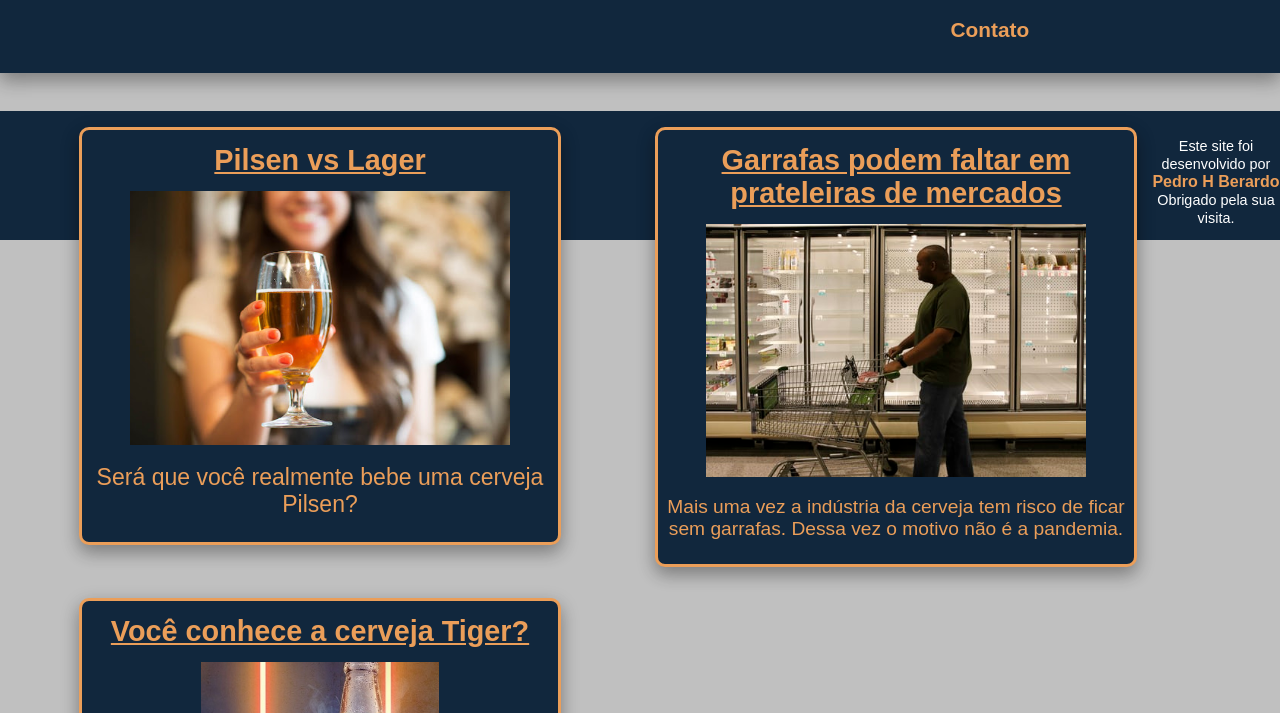
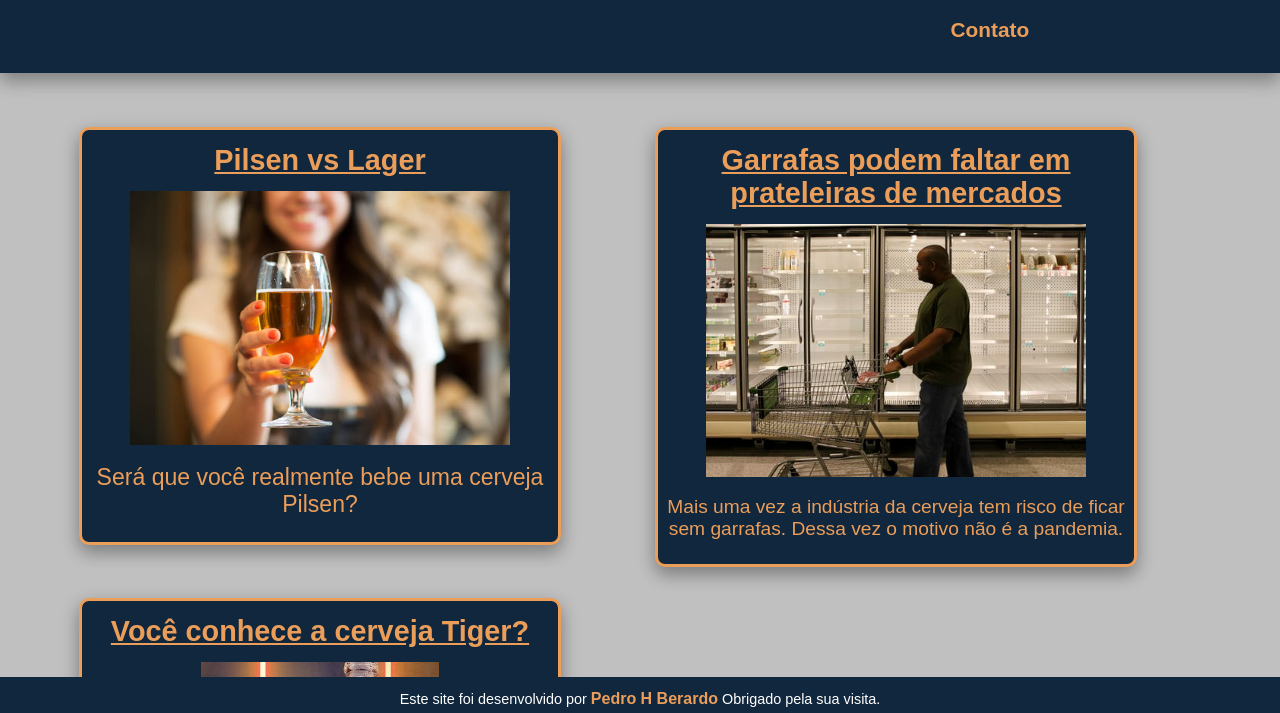
Before and after one commit to Pberardo/boratomaruma021, a plain HTML site: page index.html in a window 1280 px wide. Shown: the part 87-800 px from the top of the page. Drawn offline with Linux system fonts and the light colour scheme; a script that the page names is missing; a web font is replaced by a local one.

Commit message:
Add files via upload

```diff
--- a/Tiger.css
+++ b/Tiger.css
@@ -271,6 +271,13 @@ hr{
         margin: 13% 0 0 0;
         text-decoration: underline;
     }
+
+    .footer{
+        height: 10px;
+        position: fixed;
+        bottom: 0;
+        padding: 1% 0 1% 0 ;
+    }
 }
 
 
--- a/contato.css
+++ b/contato.css
@@ -200,6 +200,12 @@ img{
         padding-bottom: 0;
     }
 
+    .footer{
+        height: 10px;
+        position: fixed;
+        bottom: 0;
+        padding: 1% 0 1% 0 ;
+    }
 
 
 }
--- a/index.css
+++ b/index.css
@@ -212,6 +212,14 @@ a{
         width: 40%;
         padding-left: 5%;
     }
+
+    .footer{
+        height: 10px;
+        position: fixed;
+        bottom: 0;
+        padding: 1% 0 1% 0 ;
+    }
+
 }
 
 @media only screen and (max-width: 767px){
--- a/index.html
+++ b/index.html
@@ -27,6 +27,7 @@
         </div>
     </header>
 
+    <div class="page-warp">
         <div class="column1">
             <div class="button">
                 <a href="pilsenxlager.html">
@@ -73,7 +74,8 @@
             </div>
         </div>
 
-    <div class="footer">
+    </div>
+    <footer class="footer">
         <span class="message">
             Este site foi desenvolvido por
         </span>
@@ -83,7 +85,7 @@
         <span class="message">
              Obrigado pela sua visita.
         </span>
-    </div>
+    </footer>
 
 </body>
 </html
--- a/pilsenxlager.css
+++ b/pilsenxlager.css
@@ -365,7 +365,12 @@ a{
         margin: 0 0 0 20%;
     }
 
-
+    .footer{
+        height: 10px;
+        position: fixed;
+        bottom: 0;
+        padding: 1% 0 1% 0 ;
+    }
 
 }
 
--- a/prateleirasvazias.css
+++ b/prateleirasvazias.css
@@ -322,6 +322,13 @@ a{
         margin: 0 0 0 20%;
     }
 
+    .footer{
+        height: 10px;
+        position: fixed;
+        bottom: 0;
+        padding: 1% 0 1% 0 ;
+    }
+
 
 
 }
```
Also changed, not shown: Tiger.html (+2 -2 lines), contato.html (+2 -2 lines), pilsenxlager.html (+2 -2 lines), prateleirasvazias.html (+2 -2 lines). Lines whose indentation alone changed are shown as unchanged.
